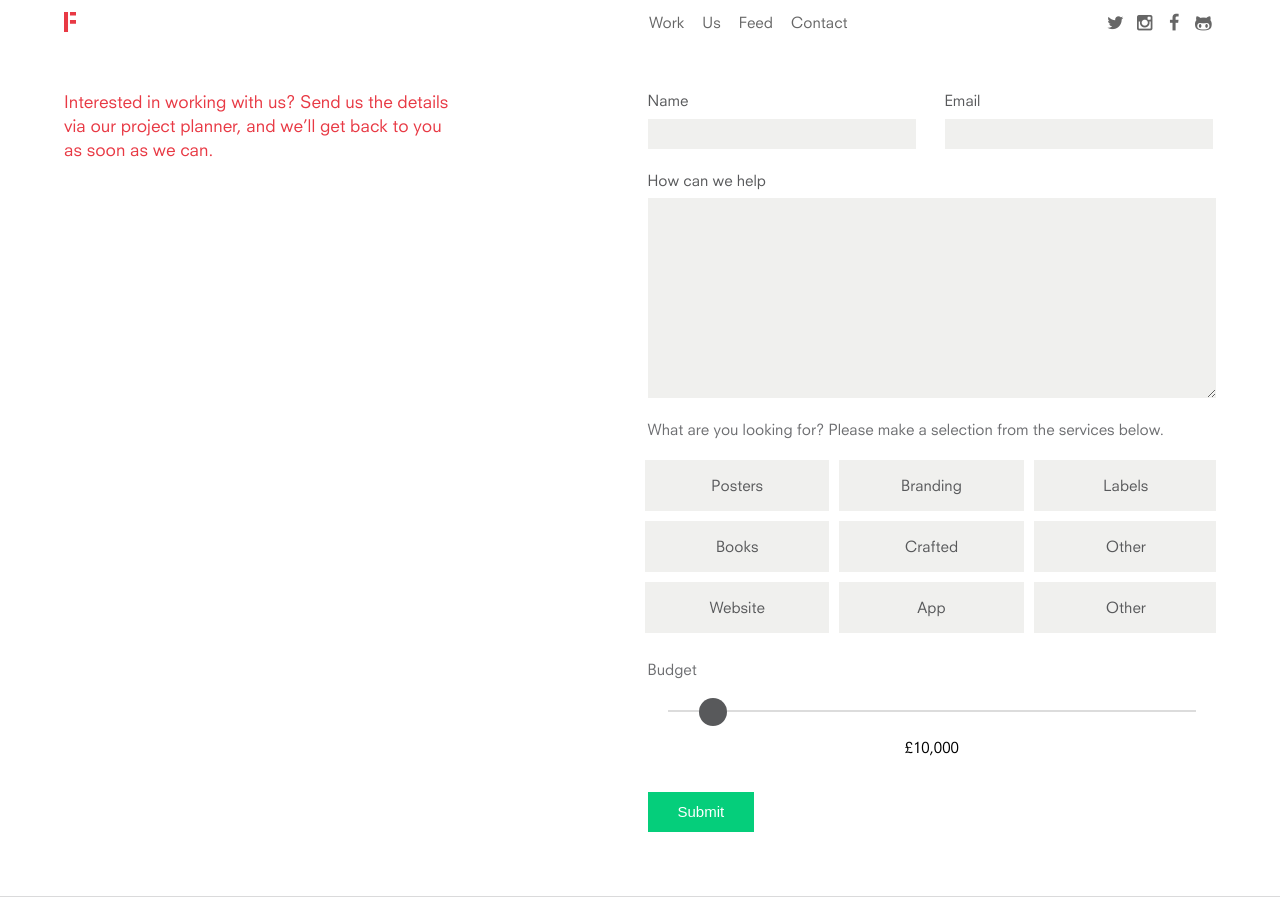
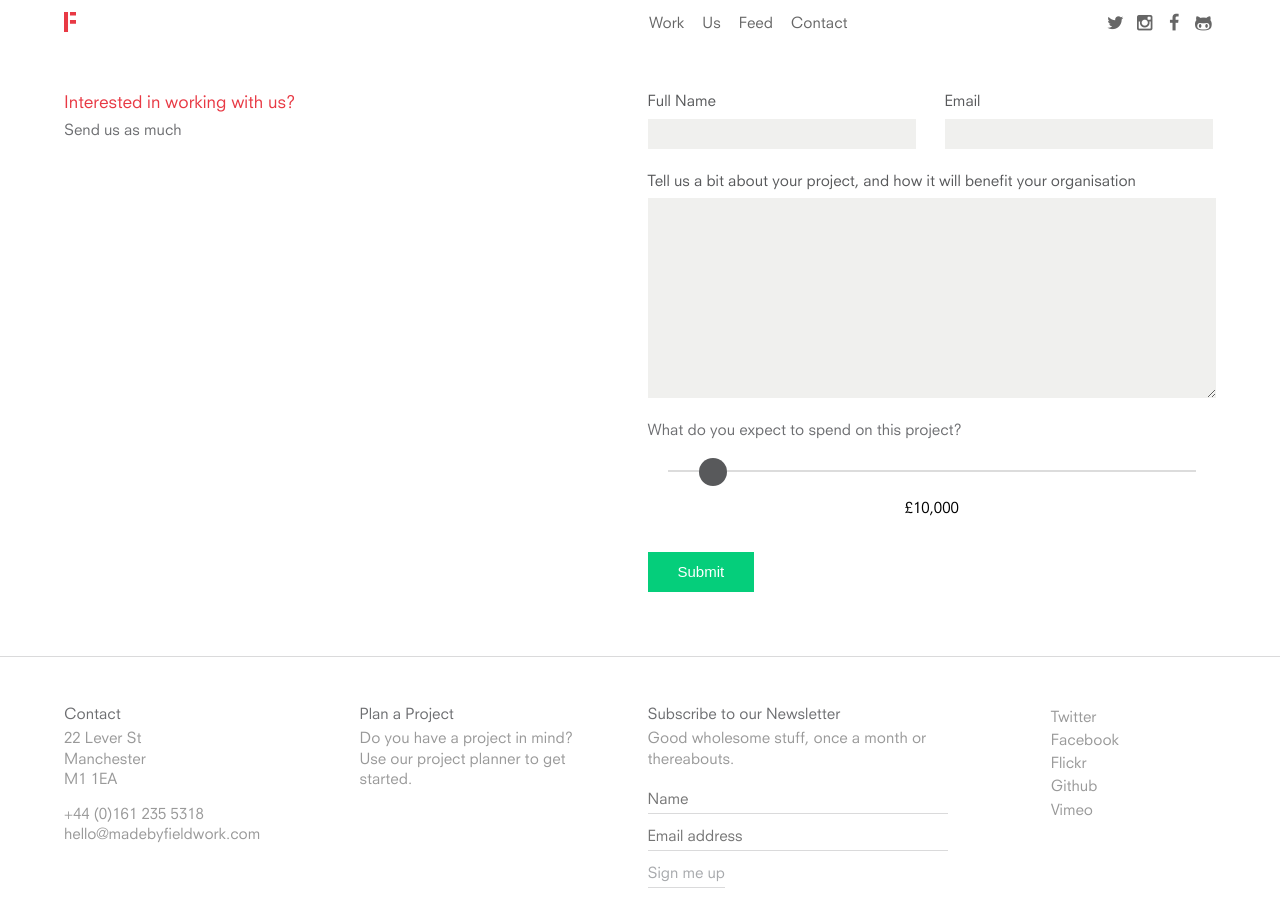
Before and after one commit to EMT/fieldwork-v2, a Jekyll site: the page built from planner.html, in a window 1280 px wide and 900 px high. Built offline with Jekyll 4.4.1, drawn with Linux system fonts in a browser that asks for light colours; nearby versions of some CDN libraries.

Commit message:
Planner updates.

```diff
--- a/css/form/_form.scss
+++ b/css/form/_form.scss
@@ -95,7 +95,7 @@ form.hire-us {
 
     .grid-col-third {
       text-align: center;
-      padding: 5px;
+      padding: 0.5em;
       box-sizing: border-box;
       width: 33.3%;
       float: left;
--- a/planner.html
+++ b/planner.html
@@ -12,14 +12,15 @@ scripts:
     <div class="section-inner">
 
       <div class="section-title">
-        <h1>Interested in working with us? Send us the details via our project planner, and we’ll get back to you as soon as we can.</h1>
+        <h1>Interested in working with us?</h1>
+        <p class="runner">Send us as much</p>
       </div>
 
       <div class="section-text section-text">
         <form class="hire-us">
 
           <div class="name">
-            <p><label for="name">Name</label>
+            <p><label for="name">Full Name</label>
             <input type="text" name="name" id="name"/></p>
           </div>
 
@@ -29,10 +30,10 @@ scripts:
             </p>
           </div>
 
-          <p><label for="text_area">How can we help</label>
+          <p><label for="text_area">Tell us a bit about your project, and how it will benefit your organisation</label>
           <textarea id="text_area" name="description"></textarea></p>
 
-          <p>What are you looking for? Please make a selection from the services below.</p>
+          <!-- <p>What are you looking for? Please make a selection from the services below.</p>
 
           <div class="print-details">
             <div class="grid">
@@ -46,13 +47,13 @@ scripts:
               <div class="grid-col-third"><input type="checkbox" id="app" value="App"> <label for="app">App</label></div>
               <div class="grid-col-third"><input type="checkbox" id="digital-other" value="Other"> <label for="digital-other">Other</label></div>
             </div>
-          </div>
+          </div> -->
 
 
 
 
           <div class="budget">
-            <p class="title">Budget</p>
+            <p class="title">What do you expect to spend on this project?</p>
             <div class="ui-slider">
               <div class="slider" ></div>
               <input type="text" name="budget" class="value"/>
```
